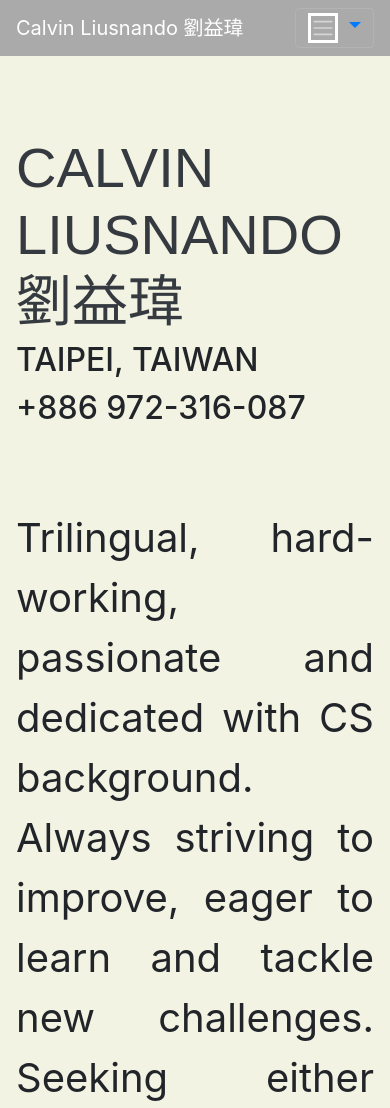
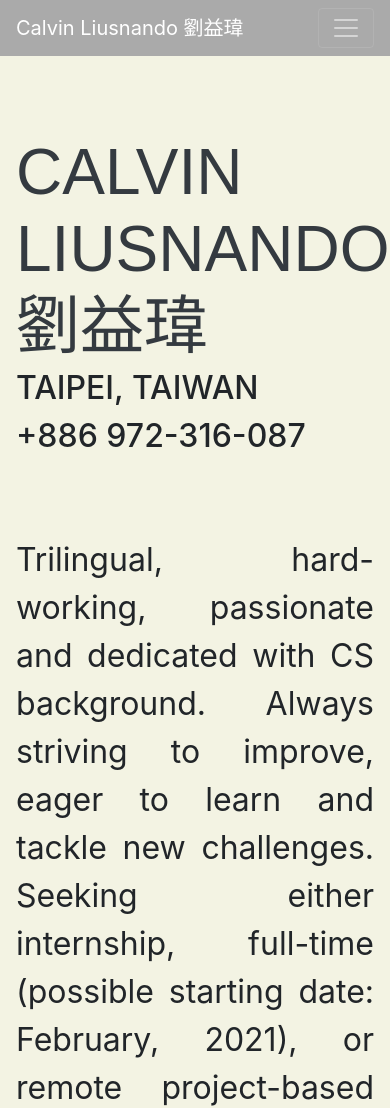
Before and after one commit to CalvinL15/CalvinL15.github.io, a website with bundled scripts: page index.html in a window 390 px wide. Shown: the top 1108 px of the page. Built offline with nearby package versions, Linux system fonts and the light colour scheme; a web font is replaced by a local one.

Commit message:
Update index.html

```diff
--- a/index.html
+++ b/index.html
@@ -32,12 +32,8 @@
         <img class="img-fluid img-profile rounded-circle mx-auto mb-2" src="img/profile_pic.jpg" alt="">
       </span>
     </a>
-    <button class="navbar-toggler" type="button" data-toggle="collapse" data-target="#navbarSupportedContent" aria-controls="navbarSupportedContent" aria-expanded="false" aria-label="Toggle navigation">
-      <a class="dropdown-toggle" data-toggle="navbar-nav" href="#">
-        <span class="navbar-toggler-icon" style="border-style: solid; color: white">
-        </span>
-       </a>
-
+    <button class="navbar-toggler" type="button" data-toggle="collapse" data-target="#navbarSupportedContent" aria-controls="navbarSupportedContent" aria-expanded="true" aria-label="Toggle navigation">
+      <span class="navbar-toggler-icon"></span>
     </button>
     <div class="collapse navbar-collapse" id="navbarSupportedContent">
       <ul class="navbar-nav">
@@ -65,7 +61,7 @@
 
     <section class="resume-section p-3 p-lg-5 d-flex align-items-center" id="about" style="background-color: #f3f3e3;">
       <div class="w-100">
-        <h1 class="mb-0" style="font-family: sans-serif; font-size: 3.5em">Calvin
+        <h1 class="mb-0" style="font-family: sans-serif; font-size: 4em">Calvin
           <span class= >Liusnando 劉益瑋</span>
         </h1>
         <span class="subheading mb-5">
@@ -73,7 +69,7 @@
           <p style="font-size: 32px"> +886 972-316-087</p>
         </span>
         <br><br>
-        <p class="lead mb-5" style="font-size: 2.5em; text-align: justify">Trilingual, hard-working, passionate and dedicated with CS background. Always striving to improve, eager to learn and tackle new challenges.  Seeking either internship, full-time (possible starting date: February, 2021), or remote project-based jobs in Taipei, Taiwan.</p>
+        <p class="lead mb-5" style="font-size: 32px; text-align: justify">Trilingual, hard-working, passionate and dedicated with CS background. Always striving to improve, eager to learn and tackle new challenges.  Seeking either internship, full-time (possible starting date: February, 2021), or remote project-based jobs in Taipei, Taiwan.</p>
         <div class="social-icons">
           <a href="https://www.linkedin.com/in/calvin-liusnando-b2a22b196/">
             <i class="fab fa-linkedin-in"></i>
```
